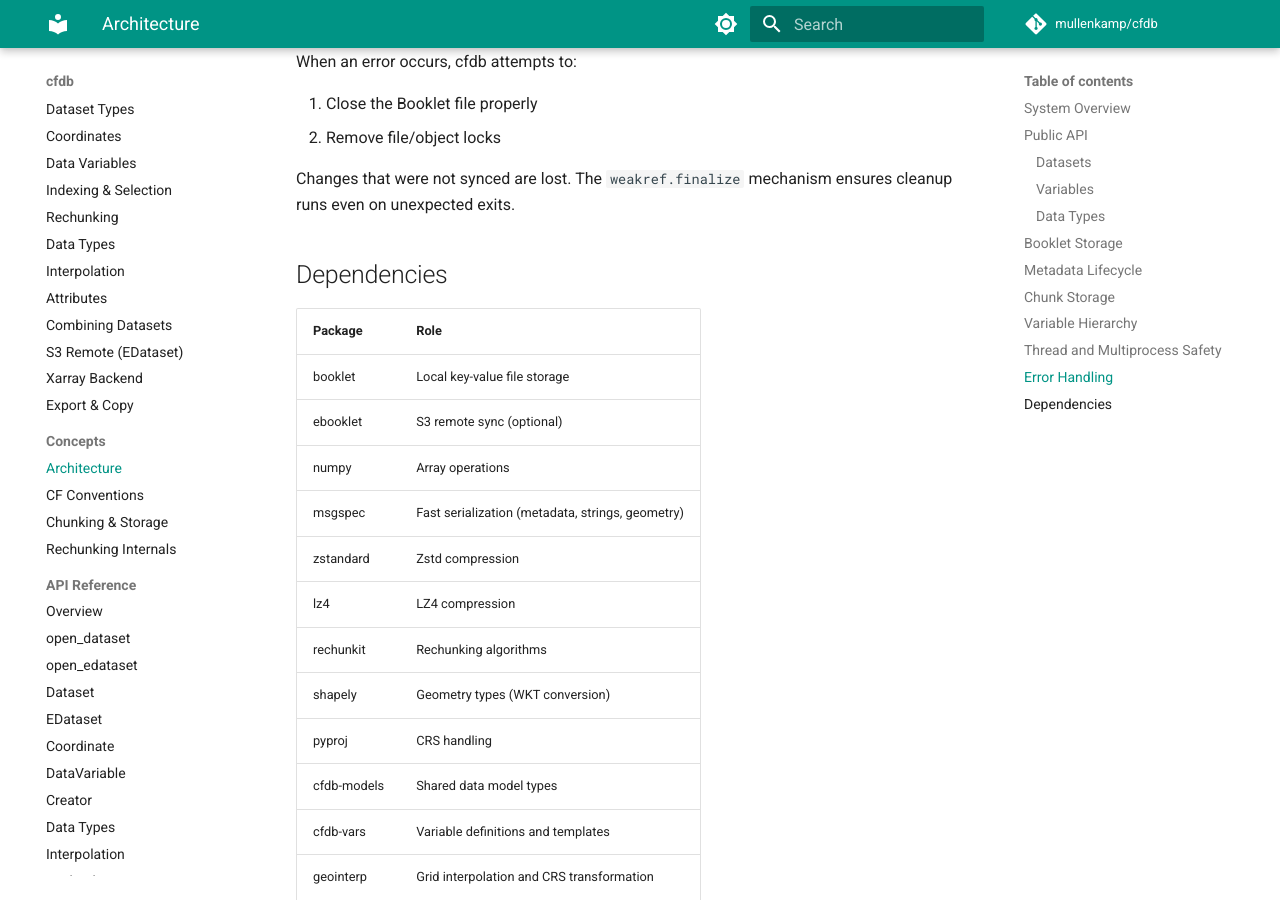
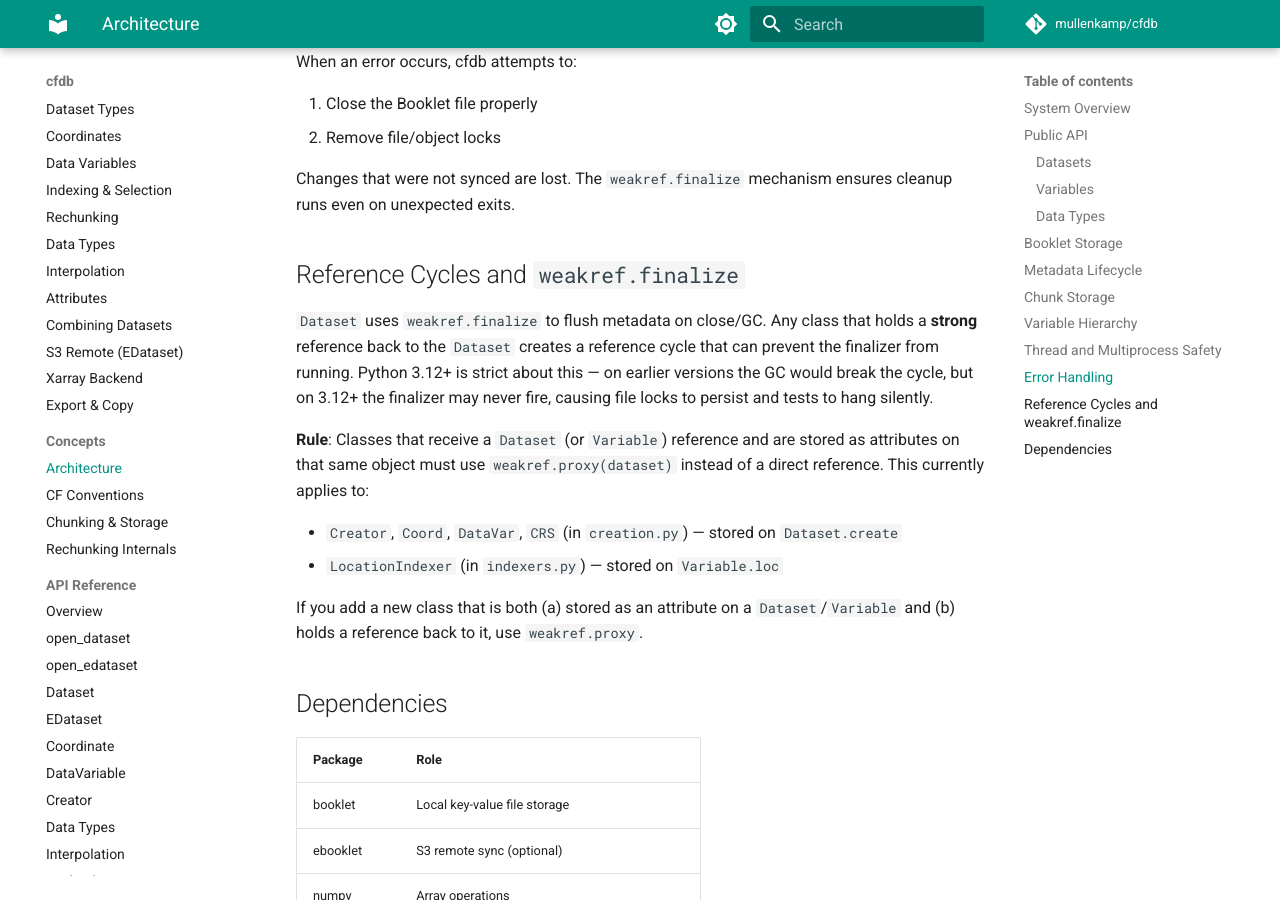
Before and after one commit to mullenkamp/cfdb, an MkDocs documentation site: the page built from docs/concepts/architecture.md, in a window 1280 px wide and 900 px high, scrolled down 4039 px. Built offline with MkDocs 1.6.1 and Material for MkDocs 9.7.7, drawn with Linux system fonts in a browser that asks for light colours; comment, search, counter and statistics services are not loaded.

Commit message:
described the fix

```diff
--- a/docs/concepts/architecture.md
+++ b/docs/concepts/architecture.md
@@ -373,6 +373,17 @@ When an error occurs, cfdb attempts to:
 
 Changes that were not synced are lost. The `weakref.finalize` mechanism ensures cleanup runs even on unexpected exits.
 
+## Reference Cycles and `weakref.finalize`
+
+`Dataset` uses `weakref.finalize` to flush metadata on close/GC. Any class that holds a **strong** reference back to the `Dataset` creates a reference cycle that can prevent the finalizer from running. Python 3.12+ is strict about this — on earlier versions the GC would break the cycle, but on 3.12+ the finalizer may never fire, causing file locks to persist and tests to hang silently.
+
+**Rule**: Classes that receive a `Dataset` (or `Variable`) reference and are stored as attributes on that same object must use `weakref.proxy(dataset)` instead of a direct reference. This currently applies to:
+
+- `Creator`, `Coord`, `DataVar`, `CRS` (in `creation.py`) — stored on `Dataset.create`
+- `LocationIndexer` (in `indexers.py`) — stored on `Variable.loc`
+
+If you add a new class that is both (a) stored as an attribute on a `Dataset`/`Variable` and (b) holds a reference back to it, use `weakref.proxy`.
+
 ## Dependencies
 
 | Package | Role |
```
Also changed, not shown: CLAUDE.md (+1 -0 lines), GEMINI.md (+1 -0 lines), 1 other file.
